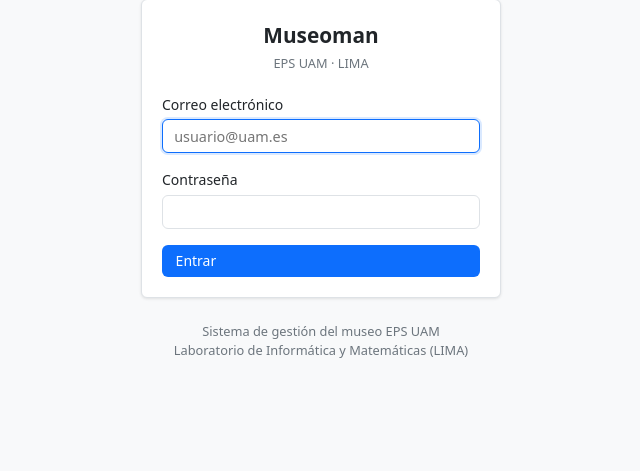
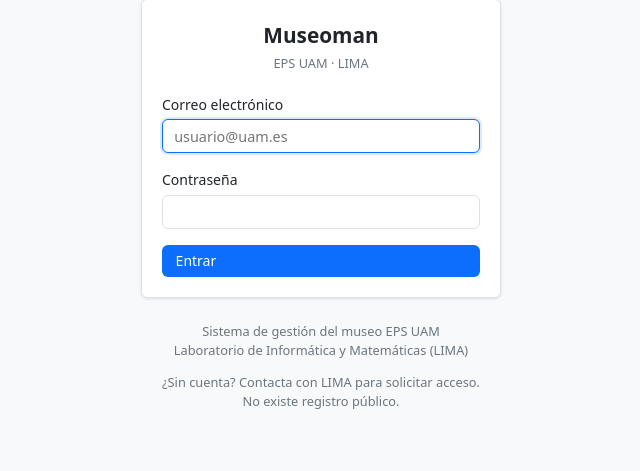
Before and after one commit to lima-uam/museoman, a Django app: page /login/ in a window 1280 px wide. Shown: the part 105-576 px from the top of the page, without its empty margins (319-959 px from the left). Run offline with Django 5.2, Linux system fonts and the light colour scheme.

Commit message:
feat(ui): add login button to public dashboard and no-register notice on login page
Unauthenticated visitors see an "Iniciar sesión" button on /about/.
Login page now notes that accounts require contacting LIMA.

```diff
--- a/templates/accounts/login.html
+++ b/templates/accounts/login.html
@@ -35,5 +35,9 @@
     Sistema de gestión del museo EPS UAM<br>
     Laboratorio de Informática y Matemáticas (LIMA)
   </p>
+  <p style="text-align:center;font-size:.8rem;color:#6c757d">
+    ¿Sin cuenta? Contacta con LIMA para solicitar acceso.<br>
+    No existe registro público.
+  </p>
 </div>
 {% endblock %}
--- a/templates/dashboard/about.html
+++ b/templates/dashboard/about.html
@@ -47,6 +47,12 @@
   </p>
 </div>
 
+{% if not user.is_authenticated %}
+<div style="text-align:right;margin-bottom:1rem">
+  <a href="{% url 'login' %}" class="btn btn-primary">Iniciar sesión</a>
+</div>
+{% endif %}
+
 <!-- Project info + Discord widget -->
 <div class="about-grid">
   <div>
```
